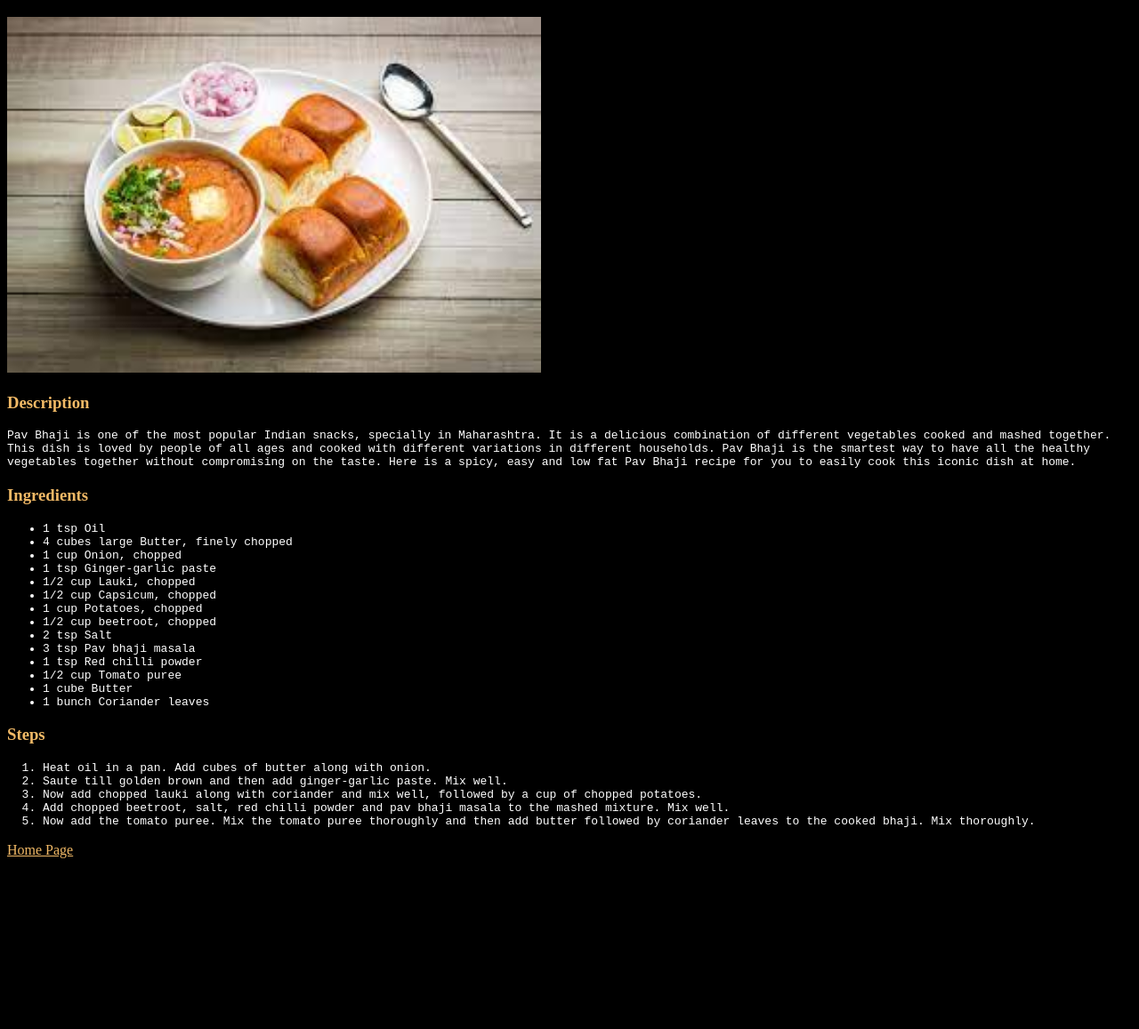
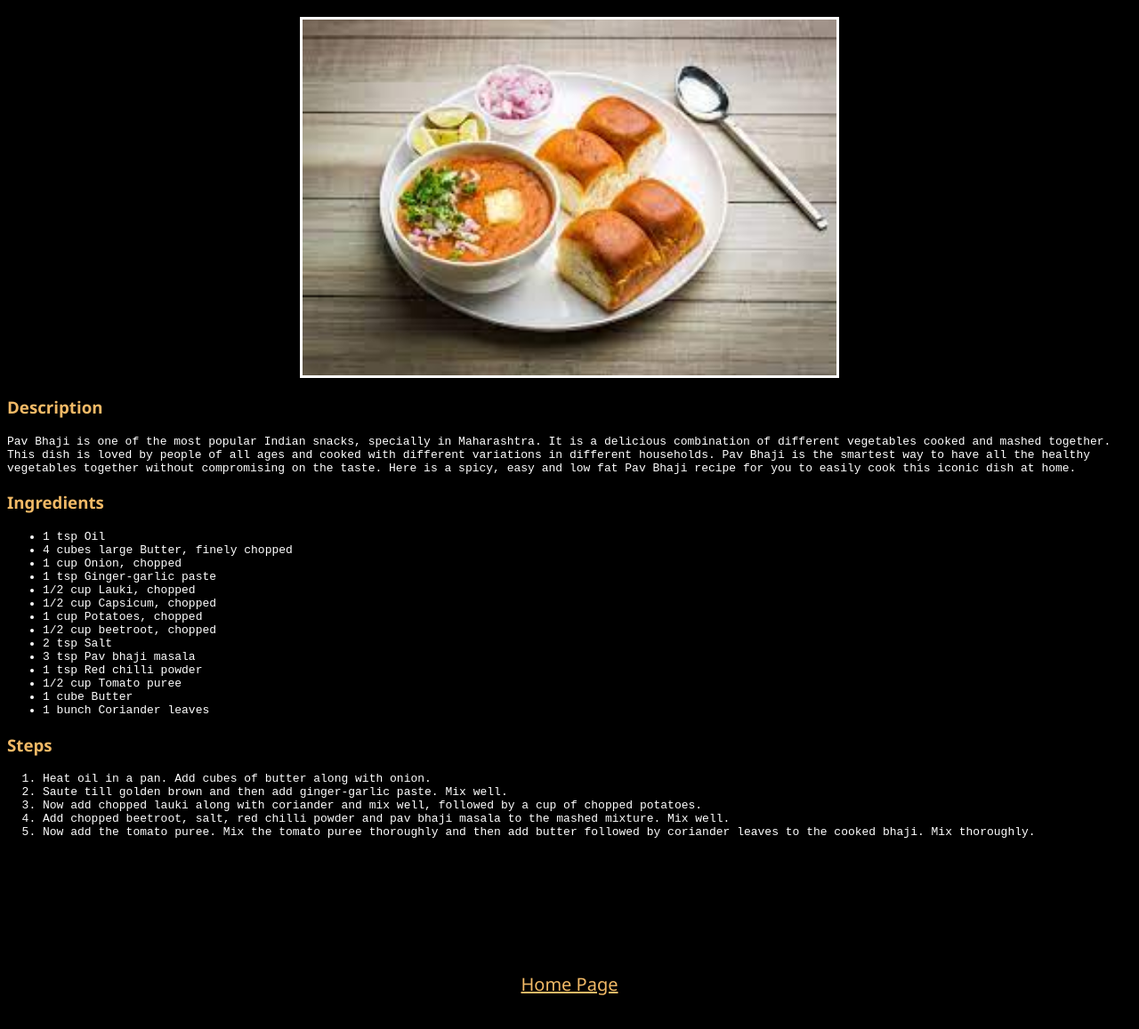
Before and after one commit to Himesh9512/odin-recipes, a plain HTML site: page recipes/pav-bhaji.html in a window 1280 px wide. Shown: the part 67-1224 px from the top of the page at 89% size. Before the commit the page ends 1040 px from the top, so only its background shows below. Drawn offline with Linux system fonts and the light colour scheme.

Commit message:
Make it more beautiful with CSS....!

```diff
--- a/recipes/pav-bhaji.html
+++ b/recipes/pav-bhaji.html
@@ -35,6 +35,6 @@
             <li>Add chopped beetroot, salt, red chilli powder and pav bhaji masala to the mashed mixture. Mix well.</li>
             <li>Now add the tomato puree. Mix the tomato puree thoroughly and then add butter followed by coriander leaves to the cooked bhaji. Mix thoroughly.</li>
         </ol>
-        <a href="../index.html">Home Page</a>
+        <a href="../index.html" class="homepage">Home Page</a>
     </body>
 </html>
--- a/style.css
+++ b/style.css
@@ -1,19 +1,29 @@
 * {
     background-color: black;
     color: rgb(241, 185, 102);
+    font-family: 'Segoe UI', Tahoma, Geneva, Verdana, sans-serif;
 }
 .title {
     text-align: center;
-    font-family: 'Segoe UI', Tahoma, Geneva, Verdana, sans-serif;
 }
 .image {
     height: 400px;
     width: 600px;
+    margin: 20px auto;
+    display: block;
+    border: 3px solid white;
 }
 li,p{
     color: white;
     font-family: monospace;
 }
-ul{
-    color: green;
+a {
+
+    font-size: 20px;
+    margin: 150px;
+    display: inline-block;
 }
+.homepage {
+    text-align: center;
+    display: block;
+}
```
Also changed, not shown: index.html (+5 -5 lines), recipes/caramel-cake.html (+1 -1 lines), recipes/gujarati-kadhi.html (+1 -1 lines), images/caramel-cake.jpg.
